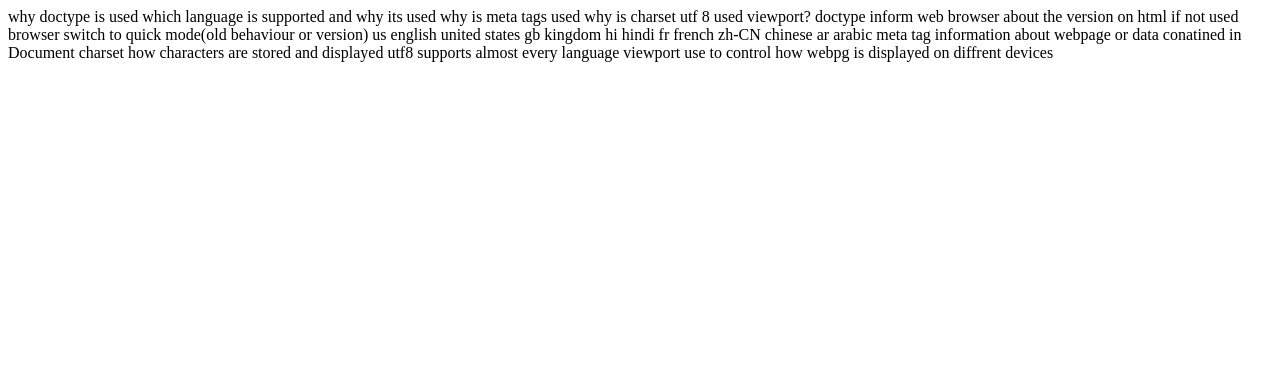
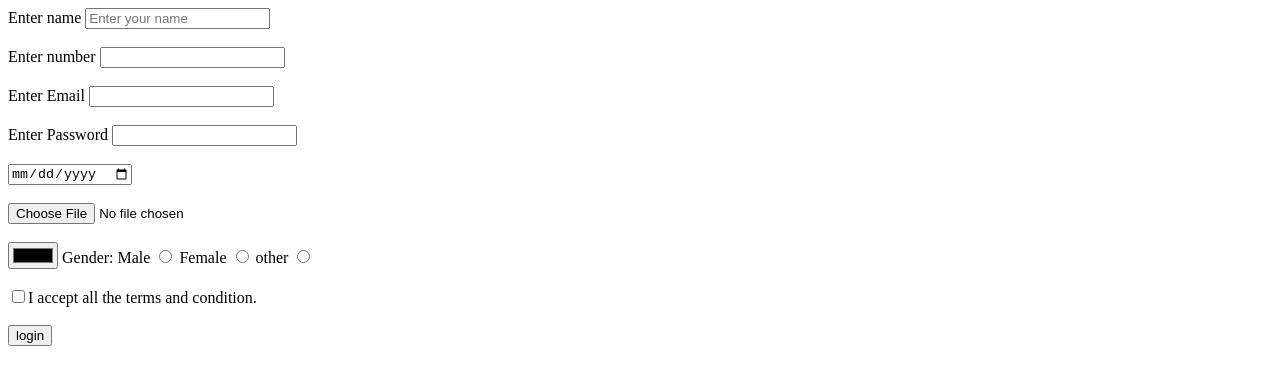
Before and after one commit to malviyanishita/HtmlCode, a plain HTML site: page second.html in a window 1280 px wide. Drawn offline with Linux system fonts and the light colour scheme.

Commit message:
newly added

```diff
--- a/second.html
+++ b/second.html
@@ -7,23 +7,26 @@
 </head>
 <body>
 
-</body>
-</html>
- why doctype is used
- which language is supported
-and why its used
-why is meta tags used
-why is charset utf 8 used
-viewport?
+
+    <form>
+          Enter name <input type="text" placeholder="Enter your name"> <br> <br>
+          Enter number <input type="number" required > <br> <br>
+          Enter Email <input type="email"> <br> <br>
+          Enter Password <input type="password"> <br> <br>
+          <input type="date"> <br> <br>
+          <input type="file"> <br> <br>
+           <input type="color">
+           Gender: Male <input type="radio" name="aa">
+                   Female <input type="radio" name="aa">
+                   other <input type="radio" name="aa"> <br> <br>
+          <input type="checkbox">I accept all the terms and condition. <br> <br>
 
 
 
+            <input type="submit" value="login"
 
 
 
-
-doctype inform web browser about the version on html if not used browser switch to quick mode(old behaviour or version)
-us english united states   gb kingdom  hi hindi  fr french   zh-CN chinese   ar arabic
-meta tag information about webpage or data conatined in Document
-charset how characters are stored and displayed utf8 supports almost every language
-viewport use to control how webpg is displayed on diffrent devices
+    </form>
+</body>
+</html>
```
